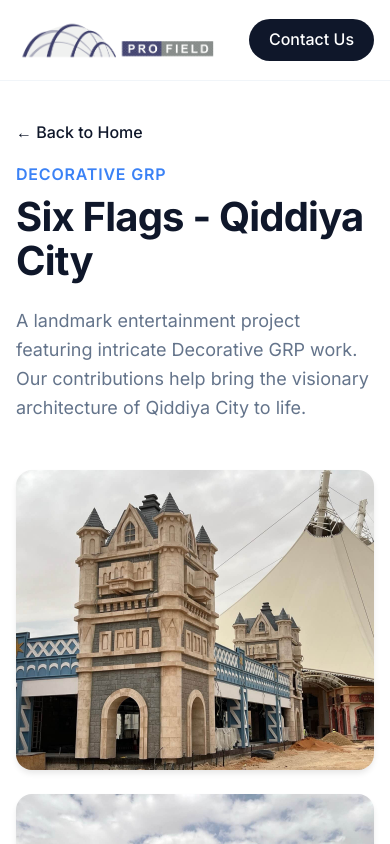
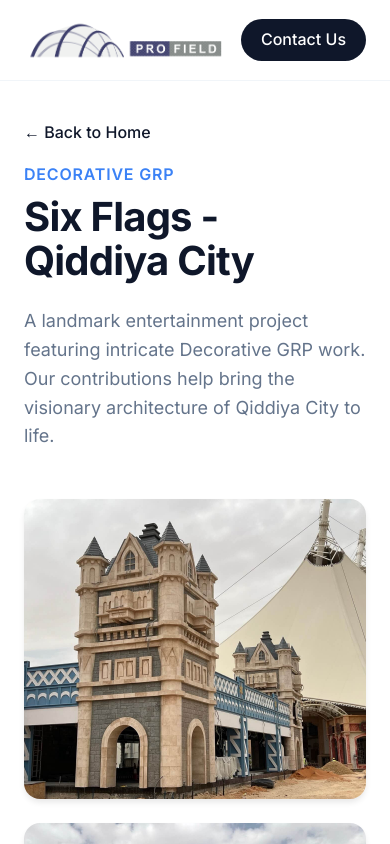
Before and after one commit to sabahsayah12/profield-website, a React (Vite) app: page /project/1 in a window 390 px wide. Shown: the top 844 px of the page. Built offline with nearby package versions, Linux system fonts and the light colour scheme.

Commit message:
Fix Hero mobile: add container padding instead of changing font

```diff
--- a/src/index.css
+++ b/src/index.css
@@ -122,7 +122,8 @@
     display: none !important;
   }
 
-  .text-h1 {
-    font-size: 2rem;
+  .container {
+    padding-left: 1.5rem;
+    padding-right: 1.5rem;
   }
 }
```
